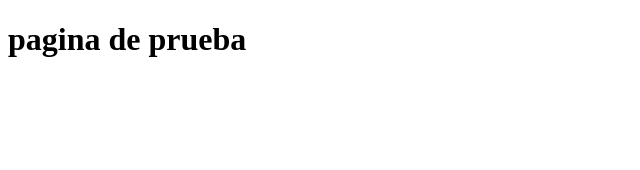
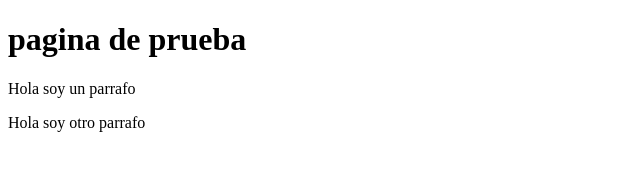
Before and after one commit to hernandw/prueba-git, a plain HTML site: page index.html in a window 1280 px wide. Shown: the whole page, without its empty margins (0-640 px from the left). Drawn offline with Linux system fonts and the light colour scheme.

Commit message:
cree 2 div del titulo

```diff
--- a/index.html
+++ b/index.html
@@ -11,5 +11,9 @@
     <h1>
         pagina de prueba
     </h1>
+    <div>
+        <p>Hola soy un parrafo</p>
+    </div>
+    <div>Hola soy otro parrafo</div>
 </body>
 </html>
```
